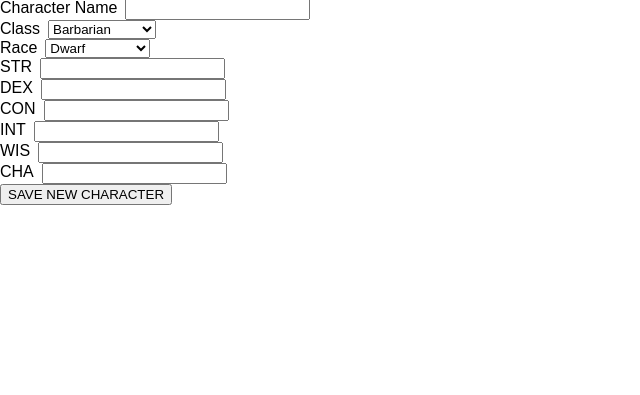
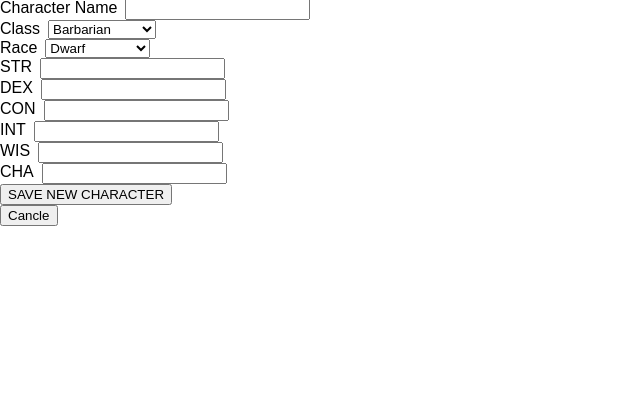
Before and after one commit to ZackLynx/Character_Manager, a PHP site: template view/table_add.php in a window 1280 px wide. Shown: the part 100-495 px from the top of the page, without its empty margins (0-640 px from the left). Run offline with PHP 8.4, Linux system fonts and the light colour scheme; the template is opened without the code that fills it, so the values that code supplies are empty.

Commit message:
added cancle buttons to add and update pages

```diff
--- a/view/table_add.php
+++ b/view/table_add.php
@@ -13,6 +13,7 @@ Who			When			What
 ----------- --------------- -------------------------------------------------------------------
 CBAC		2025-03-07		Original Version.
 CBAC        2025-03-13      Corrected improper use of <label> elements.
+CBAC        2025-03-26      Added cancle button.
 -----------------------------------------------------------------------------------------------
 */
 
@@ -35,9 +36,6 @@ if (isset($user_message)) {
 }
 ?>
 <form action="." method="post">
-
-
-
     <label for="character-name">Character Name</label>
     <input type="text" name="character-name" id="character-name">
 
@@ -98,3 +96,7 @@ if (isset($user_message)) {
     <input type="hidden" name="action" value="submit-character">
     <input type="submit" value="SAVE NEW CHARACTER">
 </form>
+<form action="." method="post">
+    <input type="hidden" name="action" value="view-characters">
+    <input type="submit" value="Cancle">
+</form>
--- a/view/table_update.php
+++ b/view/table_update.php
@@ -15,7 +15,7 @@ CBAC		2025-03-07		Original Version.
 CBAC        2025-03-13      Added value placeholders. Corrected improper use of <label>
                             elements.
 CBAC        2025-03-26      Refactored logic for value carry-over between failed submission
-                            attempts
+                            attempts. Added cancle button.
 -----------------------------------------------------------------------------------------------
 */
 
@@ -135,3 +135,7 @@ if (isset($user_message)) {
     <input type="hidden" name="action" value="save-changes">
     <input type="submit" value="SAVE CHANGES">
 </form>
+<form action="." method="post">
+    <input type="hidden" name="action" value="view-characters">
+    <input type="submit" value="Cancle">
+</form>
```
